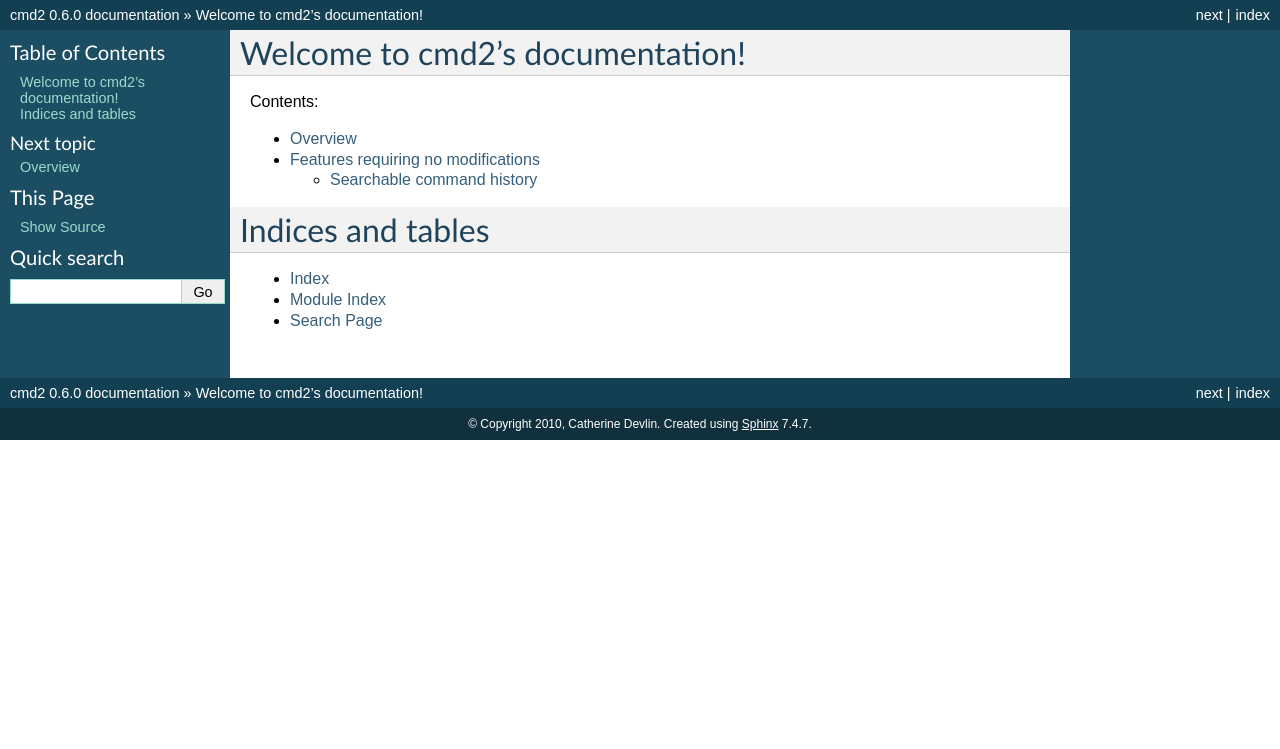
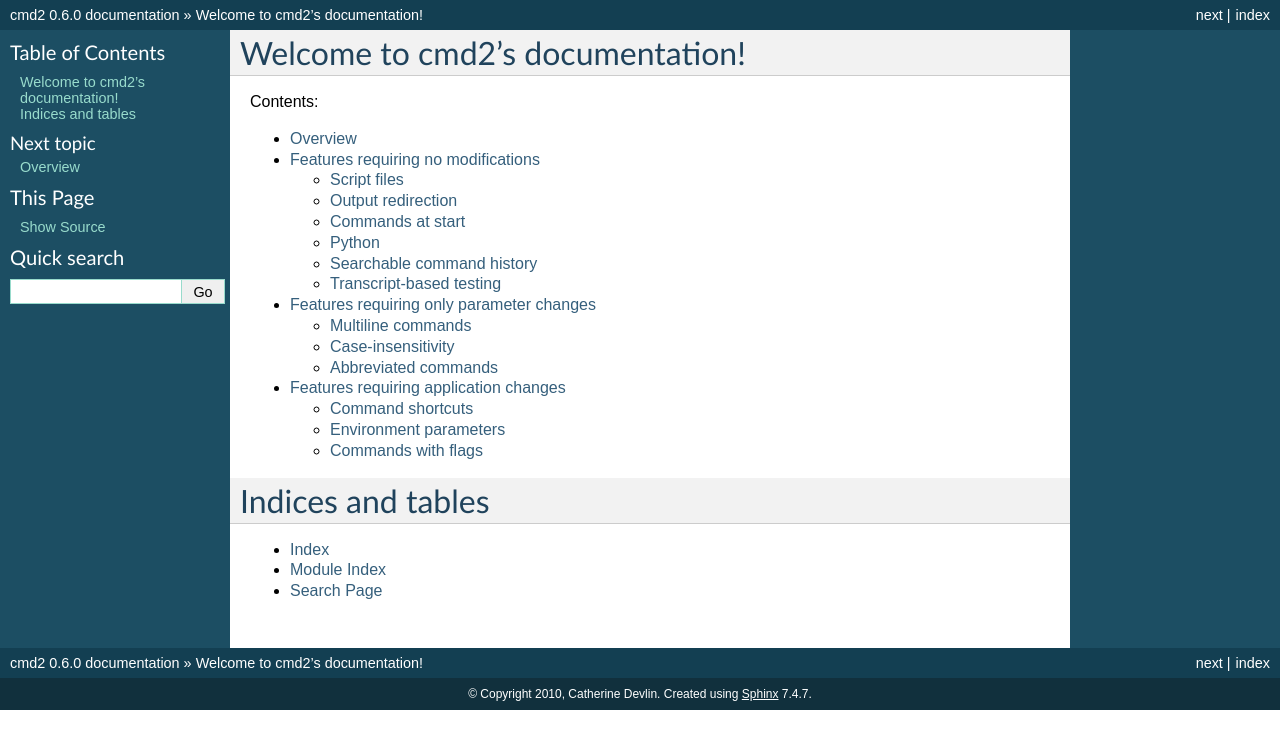
Before and after one commit to python-cmd2/cmd2, a Sphinx documentation site: the page built from docs/index.rst, in a window 1280 px wide. Shown: the top 749 px of the page. Built offline with Sphinx 7.4.7, drawn with Linux system fonts in a browser that asks for light colours; pages that are not in the unit, such as notebooks, are missing from menus.

Commit message:
doc skeleton

```diff
--- a/docs/freefeatures.rst
+++ b/docs/freefeatures.rst
@@ -4,6 +4,22 @@
 
 These features are provided "for free" to a cmd_-based application
 simply by replacing ``import cmd`` with ``import cmd2 as cmd``.
+
+Script files
+============
+
+Commands can be loaded from, run from, and saved to text files.
+
+.. automethod:: cmd2.Cmd.do_load
+
+Output redirection
+==================
+
+Commands at start
+=================
+
+Python
+======
 
 Searchable command history
 ==========================
@@ -19,3 +35,6 @@
 ``cmd2`` makes a third type of history access available, consisting of these commands:
 
 .. automethod:: cmd2.Cmd.do_history
+
+Transcript-based testing
+========================
--- a/docs/index.rst
+++ b/docs/index.rst
@@ -14,6 +14,8 @@
    overview
    example
    freefeatures
+   settingchanges
+   unfreefeatures
 
 Indices and tables
 ==================
--- /dev/null
+++ b/docs/settingchanges.rst
@@ -0,0 +1,12 @@
+=========================================
+Features requiring only parameter changes
+=========================================
+
+Multiline commands
+==================
+
+Case-insensitivity
+==================
+
+Abbreviated commands
+====================
--- /dev/null
+++ b/docs/unfreefeatures.rst
@@ -0,0 +1,12 @@
+======================================
+Features requiring application changes
+======================================
+
+Command shortcuts
+=================
+
+Environment parameters
+======================
+
+Commands with flags
+===================
```
